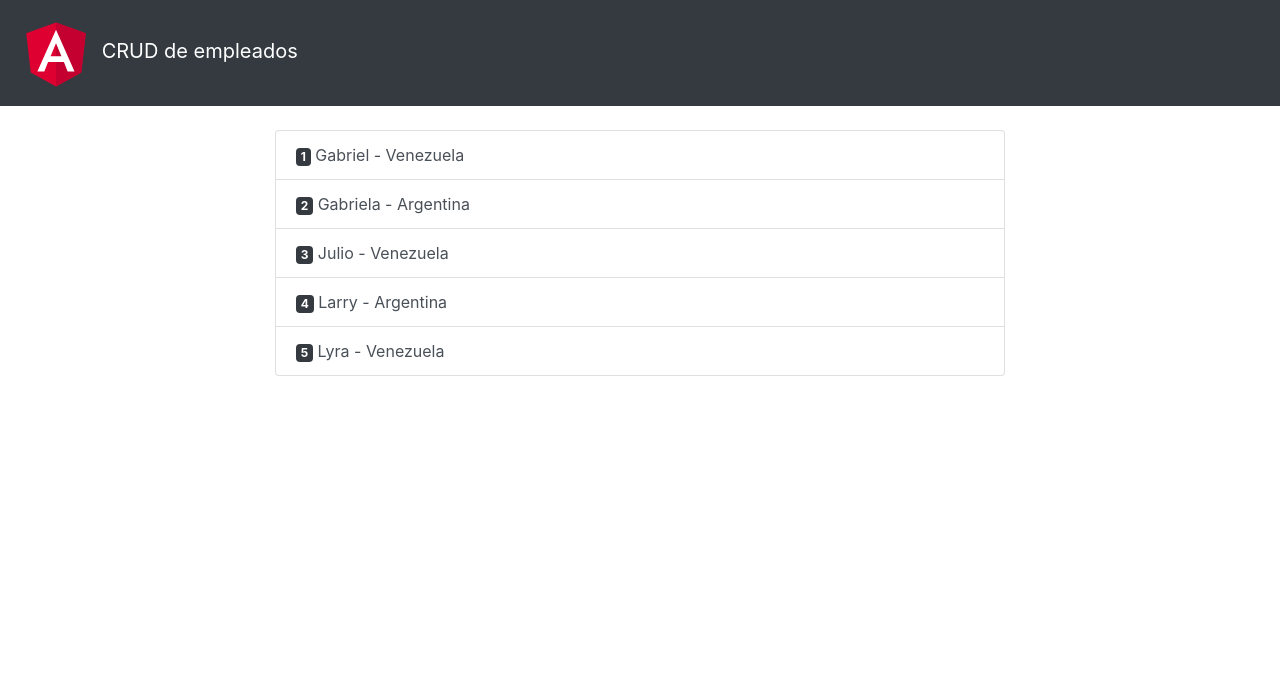
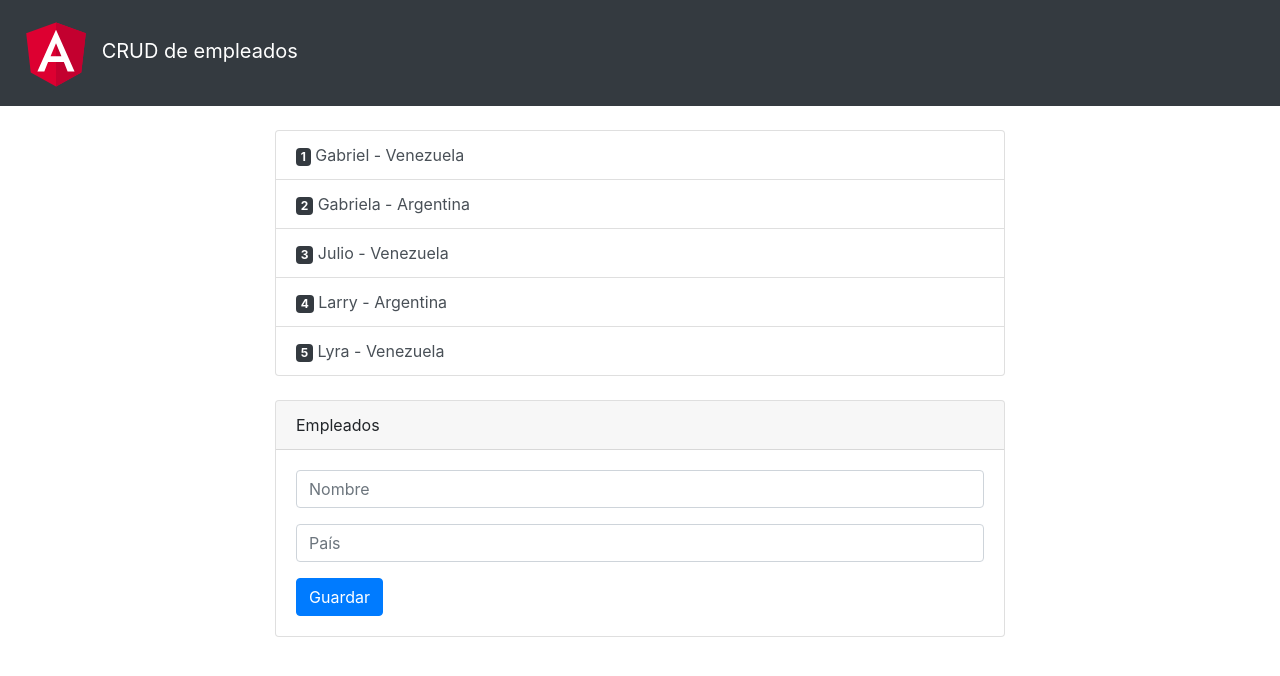
Before and after one commit to juliolpj/angular-crud-01, an Angular app: page / in a window 1280 px wide. Shown: the top 676 px of the page. Built offline with nearby package versions, Linux system fonts and the light colour scheme.

Commit message:
Maquetación formulario de empleados

```diff
--- a/src/app/app.component.html
+++ b/src/app/app.component.html
@@ -12,10 +12,7 @@
   <div class="row">
     <div class="col-md-8 mt-4 mx-auto">
       <ul class="list-group">
-        <li
-          *ngFor="let empleado of empleadoArray"
-          class="list-group-item list-group-item-action"
-        >
+        <li *ngFor="let empleado of empleadoArray" class="list-group-item list-group-item-action">
           <span class="badge badge-dark">
             {{ empleado.id }}
           </span>
@@ -26,5 +23,27 @@
     </div>
   </div>
 
+  <!-- Formulario de empleados -->
+  <div class="row">
+    <div class="col-md-8 mt-4 mx-auto">
+      <div class="card">
+        <div class="card-header">
+          Empleados
+        </div>
 
+        <div class="card-body">
+          <div class="form-group">
+            <input type="text" class="form-control" placeholder="Nombre">
+          </div>
+          <div class="form-group">
+            <input type="text" class="form-control" placeholder="País">
+          </div>
+          <button class="btn btn-primary">
+            Guardar
+          </button>
+        </div>
+      </div>
+
+    </div>
+  </div>
 </div>
```
